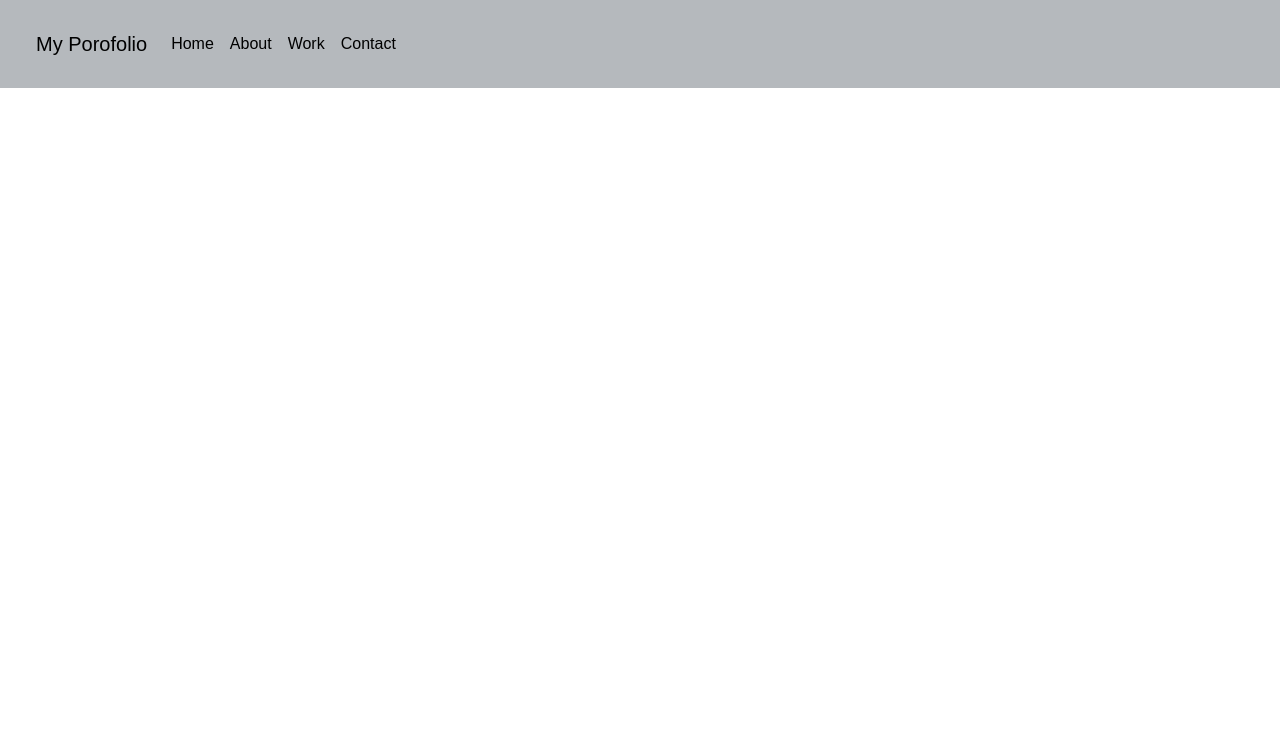
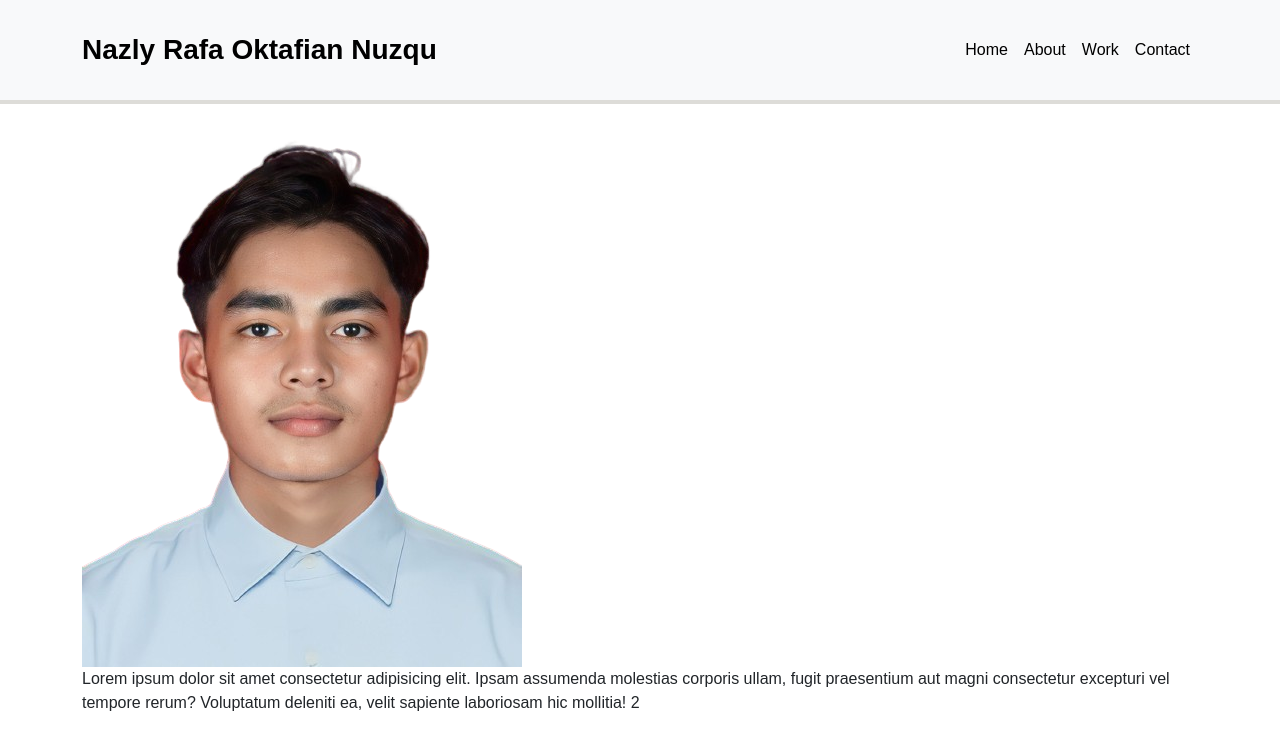
Before and after one commit to rfaoktvian/My-Portofolio, a plain HTML site: page index.html in a window 1280 px wide. Drawn offline with nearby package versions, Linux system fonts and the light colour scheme.

Commit message:
"navbar"

```diff
--- a/index.html
+++ b/index.html
@@ -10,14 +10,14 @@
 </head>
 <body>
     <header>
-        <nav class="p-4 navbar navbar-expand-lg bg-secondary bg-opacity-50">
-            <div class="container-fluid">
-              <a class="navbar-brand" href="#">My Porofolio</a>
+        <nav class="p-4 navbar navbar-expand-lg bg-light">
+            <div class="container">
+              <a class="navbar-brand fs-3 fw-bold" href="#">Nazly Rafa Oktafian Nuzqu  </a>
               <button class="navbar-toggler" type="button" data-bs-toggle="collapse" data-bs-target="#navbarNav" aria-controls="navbarNav" aria-expanded="false" aria-label="Toggle navigation">
                 <span class="navbar-toggler-icon"></span>
               </button>
               <div class="collapse navbar-collapse" id="navbarNav">
-                <ul class="navbar-nav">
+                <ul class="navbar-nav ms-auto">
                   <li class="nav-item">
                     <a class="nav-link active" aria-current="page" href="">Home</a>
                   </li>
@@ -36,10 +36,18 @@
           </nav>
     </header>
 
-
-
-
-
+    <section class="about">
+        <div class="container justify-content-between">
+          <div class="row">
+            <div class="column">
+              <img src="img/WhatsApp_Image_2024-05-07_at_16.18.44-removebg-preview.png" alt="">
+            </div>
+          </div>
+          <div class="row">
+            <div class="column">Lorem ipsum dolor sit amet consectetur adipisicing elit. Ipsam assumenda molestias corporis ullam, fugit praesentium aut magni consectetur excepturi vel tempore rerum? Voluptatum deleniti ea, velit sapiente laboriosam hic mollitia! 2</div>
+          </div>
+        </div>
+    </section>
     <script src="https://cdn.jsdelivr.net/npm/bootstrap@5.3.3/dist/js/bootstrap.bundle.min.js" integrity="sha384-YvpcrYf0tY3lHB60NNkmXc5s9fDVZLESaAA55NDzOxhy9GkcIdslK1eN7N6jIeHz" crossorigin="anonymous"></script>
 </body>
 </html>
--- a/style.css
+++ b/style.css
@@ -3,6 +3,11 @@
     box-sizing: border-box;
 }
 
+.navbar{
+    box-sizing: border-box;
+    box-shadow: 0 0 0 4px rgb(221, 220, 216);
+}
+
 .navbar-nav .nav-link:hover{
-    color: white;
+    color: antiquewhite;
 }
```
Also changed, not shown: img/WhatsApp_Image_2024-05-07_at_16.18.44-removebg-preview.png (added), 1 other file.
